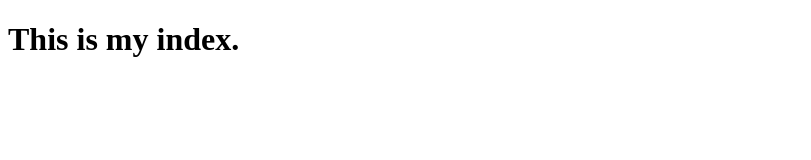
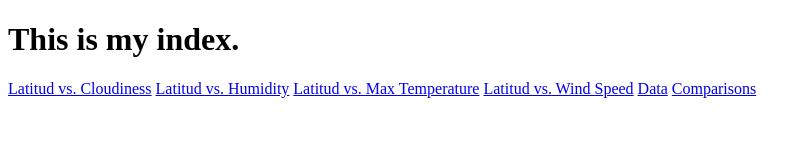
Before and after one commit to patsarcolira/Web-Design-Challenge, a plain HTML site: page index.html in a window 1280 px wide. Shown: the whole page, without its empty margins (0-811 px from the left). Drawn offline with Linux system fonts and the light colour scheme.

Commit message:
add links

```diff
--- a/index.html
+++ b/index.html
@@ -9,5 +9,13 @@
 <body>
     <h1>This is my index.</h1>
 
+    <a href="WebVisualizations/lat_cloudiness.html">Latitud vs. Cloudiness</a>
+    <a href="WebVisualizations/lat_humidity.html">Latitud vs. Humidity</a>
+    <a href="WebVisualizations/lat_maxtemperature.html">Latitud vs. Max Temperature</a>
+    <a href="WebVisualizations/lat_windspeed.html">Latitud vs. Wind Speed</a>
+    <a href="WebVisualizations/data.html">Data</a>
+    <a href="WebVisualizations/comparison.html">Comparisons</a>
+
+
 </body>
 </html>
```
Also changed, not shown: WebVisualizations/comparison.html (added, +15 -0 lines).
